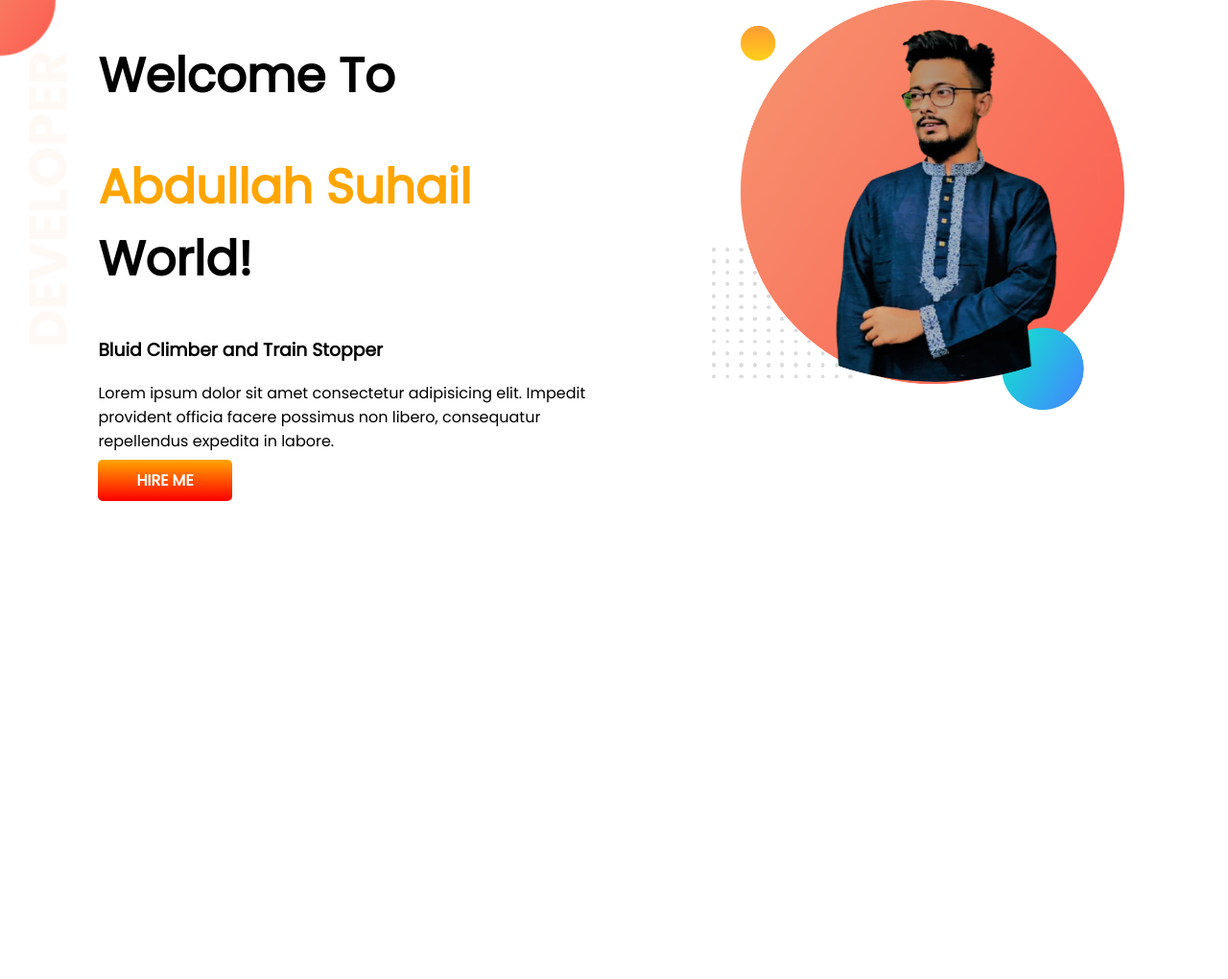
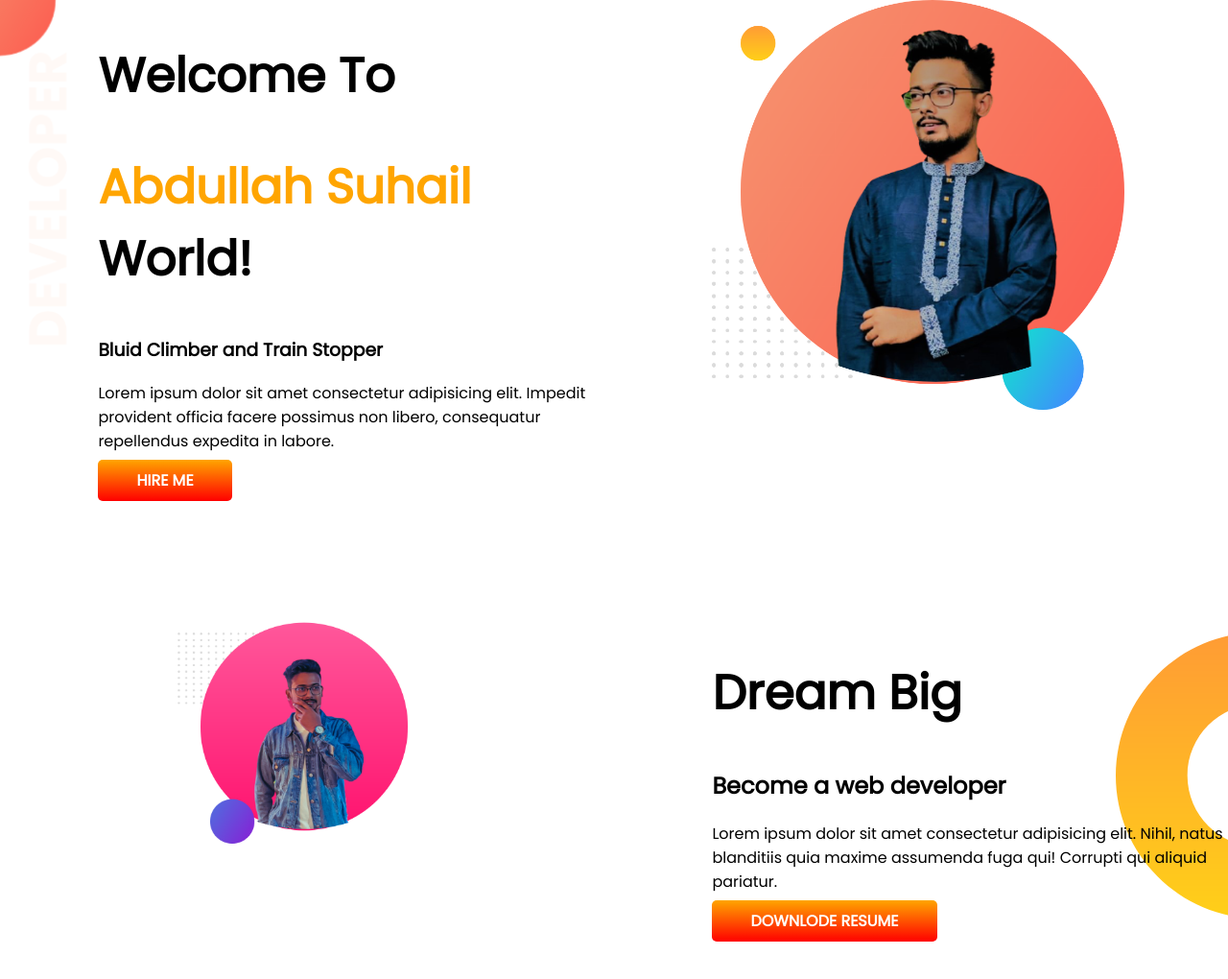
Before and after one commit to abdulawalsuhail/devloper-protfoli, a plain HTML site: page index.html in a window 1280 px wide. Shown: the whole page at 96% size. Before the commit the page ends 800 px from the top, so only its background shows below. Drawn offline with Linux system fonts and the light colour scheme.

Commit message:
dream added

```diff
--- a/index.html
+++ b/index.html
@@ -24,5 +24,17 @@
             <img src="images/Suhail1.png" alt="picture">
         </div>
    </section>
+   <section class="dream-big">
+       <div class="half-width">
+           <img src="images/suhail22.png" alt="picture2">
+       </div>
+       <div class="half-width">
+           <h1>Dream Big</h1>
+           <h2>Become a web developer</h2>
+           <p>Lorem ipsum dolor sit amet consectetur adipisicing elit. Nihil, natus blanditiis quia maxime assumenda fuga qui! Corrupti qui aliquid pariatur.</p>
+           <a class="linked-button" target="_blank" href="">DOWNLODE RESUME</a>
+       </div>
+
+   </section>
 </body>
 </html>
--- a/style.css
+++ b/style.css
@@ -13,6 +13,7 @@ span {
 
 section {
     display: flex;
+    margin-bottom: 130px;
 }
 
 .half-width {
@@ -38,3 +39,9 @@ section {
     background-image: url(images/top-banner.png);
     background-repeat: no-repeat;
 }
+
+.dream-big {
+    background-image: url(images/dream-bg.png);
+    background-repeat: no-repeat;
+    background-position: right;
+}
```
